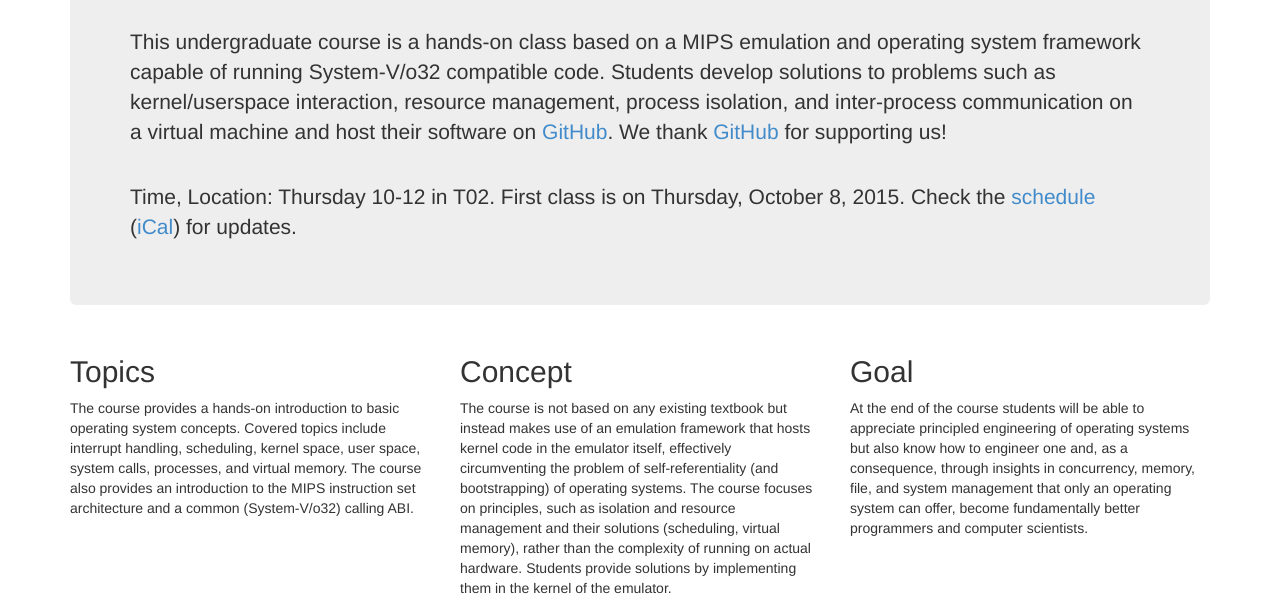
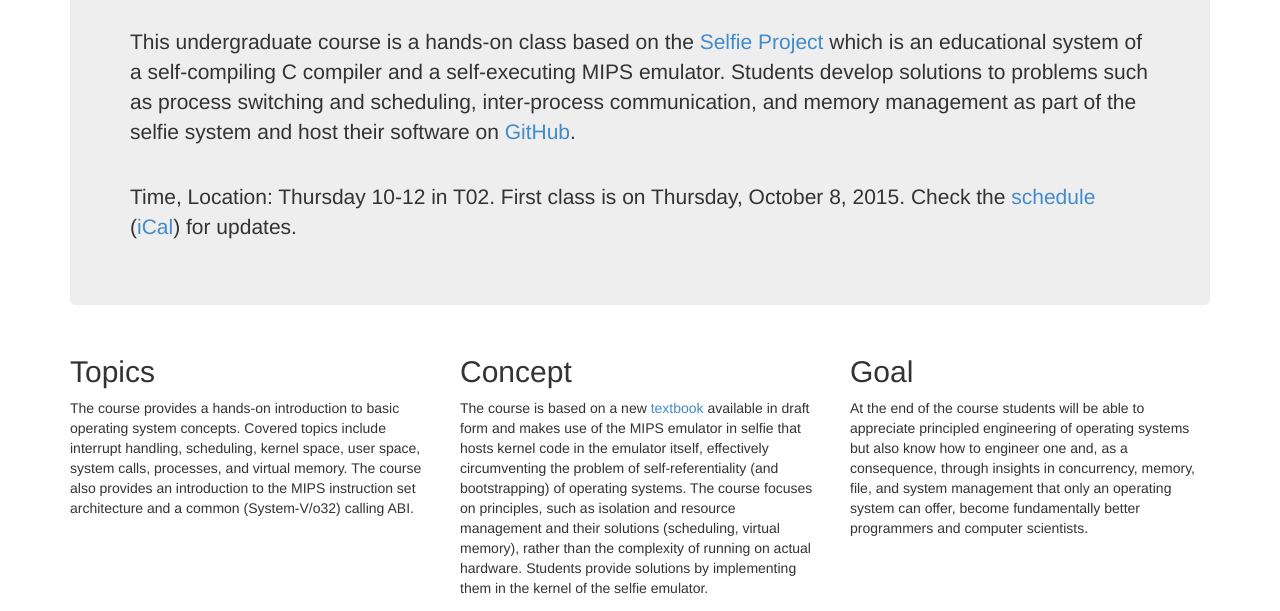
Before and after one commit to cksystemsteaching/SE-Winter-2015, a plain HTML site: page index.html in a window 1280 px wide. Shown: the part 441-1052 px from the top of the page. Drawn offline with nearby package versions, Linux system fonts and the light colour scheme.

Commit message:
Updated to selfie system

```diff
--- a/index.html
+++ b/index.html
@@ -51,12 +51,13 @@
         <h1><a href="http://www.uni-salzburg.at"><img src="http://www.gravatar.com/avatar/327a7ee75cbb70f686e645e7536c3bf6?s=140" class="img-circle"></a>  Systems Engineering</h1>
         <br>
         <p>
-        This undergraduate course is a hands-on class based on a MIPS emulation
-        and operating system framework capable of running System-V/o32
-        compatible code. Students develop solutions to problems such as
-        kernel/userspace interaction, resource management, process isolation, and inter-process communication on a virtual machine and host their software on <a
-          href="https://github.com/cksystemsteaching">GitHub</a>. We thank <a
-          href="https://github.com">GitHub</a> for supporting us!
+        This undergraduate course is a hands-on class based on the
+        <a href="http://selfie.cs.uni-salzburg.at">Selfie Project</a>
+        which is an educational system of a self-compiling C compiler and
+        a self-executing MIPS emulator. Students develop solutions to problems
+        such as process switching and scheduling, inter-process communication,
+        and memory management as part of the selfie system and
+        host their software on <a href="https://github.com/">GitHub</a>.
         </p>
         <br>
 
@@ -69,18 +70,24 @@
           <p>
           The course provides a hands-on introduction to basic operating system
           concepts. Covered topics include interrupt handling, scheduling,
-          kernel space, user space, system calls, processes, and virtual memory. The course also provides an introduction to the MIPS instruction set architecture and a common (System-V/o32) calling ABI.
+          kernel space, user space, system calls, processes, and virtual
+          memory. The course also provides an introduction to the MIPS
+          instruction set architecture and a common (System-V/o32) calling ABI.
           </p>
         </div>
         <div class="col-md-4">
           <h2>Concept</h2>
           <p>
-          The course is not based on any existing textbook but instead makes use of an emulation framework that hosts kernel code in the emulator
-          itself, effectively circumventing the problem of self-referentiality
-          (and bootstrapping) of operating systems. The course focuses on
-          principles, such as isolation and resource management and their
-          solutions (scheduling, virtual memory), rather than the complexity of
-          running on actual hardware. Students provide solutions by implementing them in the kernel of the emulator.
+          The course is based on a new
+          <a href="http://leanpub.com/selfie">textbook</a> available in draft
+          form and makes use of the MIPS emulator in selfie that hosts kernel
+          code in the emulator itself, effectively circumventing the problem of
+          self-referentiality (and bootstrapping) of operating systems. The
+          course focuses on principles, such as isolation and resource
+          management and their solutions (scheduling, virtual memory),
+          rather than the complexity of running on actual hardware. Students
+          provide solutions by implementing them in the kernel of the selfie
+          emulator.
           </p>
         </div>
         <div class="col-md-4">
```
